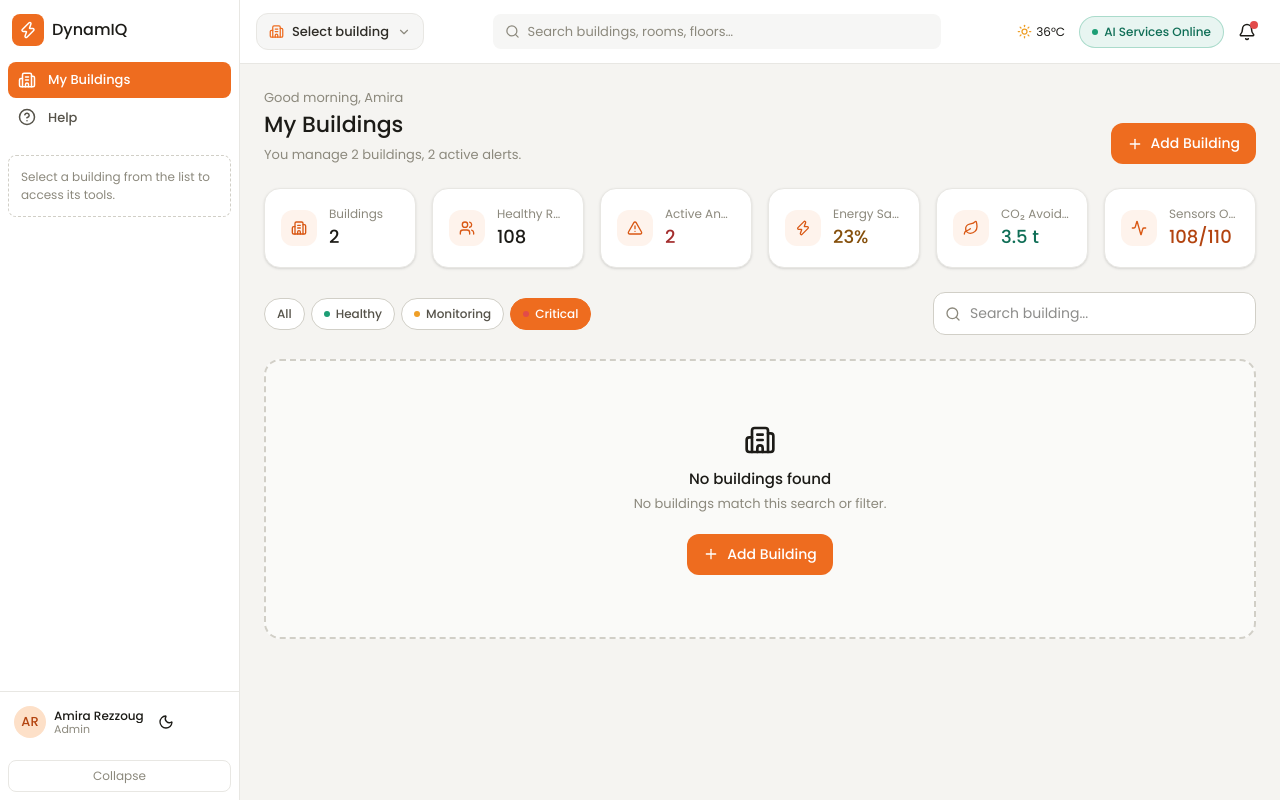
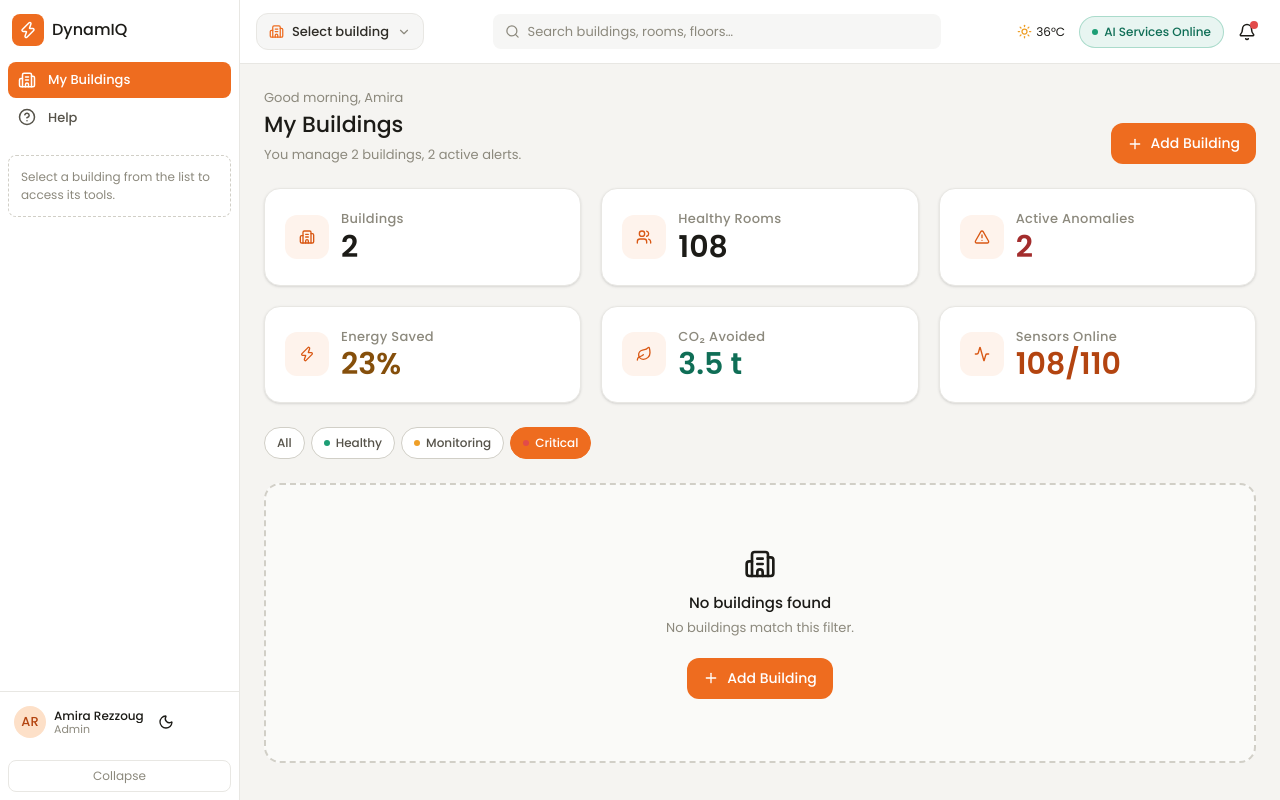
Before and after one commit to KaoutarDaoui/DynamIQ, a React (Vite) app in the folder frontend/: page / in a window 1280 px wide. Both pictures are taken after a click on the button "Critical". Built offline with nearby package versions, Linux system fonts and the light colour scheme.

Commit message:
Tidy My Buildings: remove inline search, enlarge KPI cards

```diff
--- a/frontend/src/pages/Portfolio.tsx
+++ b/frontend/src/pages/Portfolio.tsx
@@ -4,7 +4,6 @@ import {
   Plus,
   Zap,
   Building2,
-  Search,
   MoreVertical,
   LayoutDashboard,
   LayoutGrid,
@@ -20,7 +19,7 @@ import {
 } from "lucide-react";
 import clsx from "clsx";
 import { buildings, currentUser } from "../data/mock";
-import { Card, PrimaryButton, inputClass } from "../components/ui";
+import { Card, PrimaryButton } from "../components/ui";
 import type { Building } from "../types";
 
 const buildingStatus = {
@@ -135,18 +134,17 @@ function BuildingCard({ building }: { building: Building }) {
 
 function SummaryCard({ icon, label, value, accent }: { icon: React.ReactNode; label: string; value: string; accent?: string }) {
   return (
-    <div className="flex items-center gap-3 rounded-2xl border border-ink-100 bg-white p-4 shadow-sm dark:border-ink-800 dark:bg-ink-900">
-      <span className="flex h-9 w-9 shrink-0 items-center justify-center rounded-xl bg-primary-50 text-primary-600 dark:bg-primary-900/40 dark:text-primary-400">{icon}</span>
+    <div className="flex items-center gap-3 rounded-2xl border border-ink-100 bg-white p-5 shadow-sm dark:border-ink-800 dark:bg-ink-900">
+      <span className="flex h-11 w-11 shrink-0 items-center justify-center rounded-xl bg-primary-50 text-primary-600 dark:bg-primary-900/40 dark:text-primary-400">{icon}</span>
       <div className="min-w-0">
-        <p className="truncate text-[12px] text-ink-400">{label}</p>
-        <p className={clsx("truncate text-lg font-medium", accent ?? "text-ink-900 dark:text-ink-100")}>{value}</p>
+        <p className="truncate text-[13px] font-medium tracking-wide text-ink-400">{label}</p>
+        <p className={clsx("truncate text-3xl font-semibold", accent ?? "text-ink-900 dark:text-ink-100")}>{value}</p>
       </div>
     </div>
   );
 }
 
 export default function Portfolio() {
-  const [query, setQuery] = useState("");
   const [statusFilter, setStatusFilter] = useState<StatusFilter>("all");
 
   const totals = useMemo(
@@ -162,14 +160,10 @@ export default function Portfolio() {
     []
   );
 
-  const filtered = useMemo(() => {
-    const q = query.toLowerCase();
-    return buildings.filter(
-      (b) =>
-        (statusFilter === "all" || b.status === statusFilter) &&
-        (b.name.toLowerCase().includes(q) || b.address.toLowerCase().includes(q))
-    );
-  }, [query, statusFilter]);
+  const filtered = useMemo(
+    () => buildings.filter((b) => statusFilter === "all" || b.status === statusFilter),
+    [statusFilter]
+  );
 
   return (
     <div className="mx-auto max-w-6xl">
@@ -189,7 +183,7 @@ export default function Portfolio() {
         </Link>
       </div>
 
-      <div className="mb-6 grid grid-cols-2 gap-4 md:grid-cols-3 xl:grid-cols-6">
+      <div className="mb-6 grid grid-cols-1 gap-5 sm:grid-cols-2 lg:grid-cols-3">
         <SummaryCard icon={<Building2 size={16} />} label="Buildings" value={String(totals.buildings)} />
         <SummaryCard icon={<Users size={16} />} label="Healthy Rooms" value={String(totals.healthyRooms)} />
         <SummaryCard
@@ -231,10 +225,6 @@ export default function Portfolio() {
             </button>
           ))}
         </div>
-        <div className="relative ml-auto">
-          <Search size={16} className="pointer-events-none absolute left-3 top-1/2 -translate-y-1/2 text-ink-400" />
-          <input className={clsx(inputClass, "w-64 pl-9")} placeholder="Search building..." value={query} onChange={(e) => setQuery(e.target.value)} />
-        </div>
       </div>
 
       {filtered.length > 0 ? (
@@ -248,8 +238,8 @@ export default function Portfolio() {
           <Building2 size={32} className="text-ink-300 dark:text-ink-600" />
           <p className="mt-3 text-[15px] font-medium text-ink-900 dark:text-ink-100">No buildings found</p>
           <p className="mt-1 max-w-sm text-[13px] text-ink-400">
-            {query || statusFilter !== "all"
-              ? "No buildings match this search or filter."
+            {statusFilter !== "all"
+              ? "No buildings match this filter."
               : "You have no buildings yet. Add your first one and let building analysis handle it automatically."}
           </p>
           <Link to="/onboarding" className="mt-5">
```
